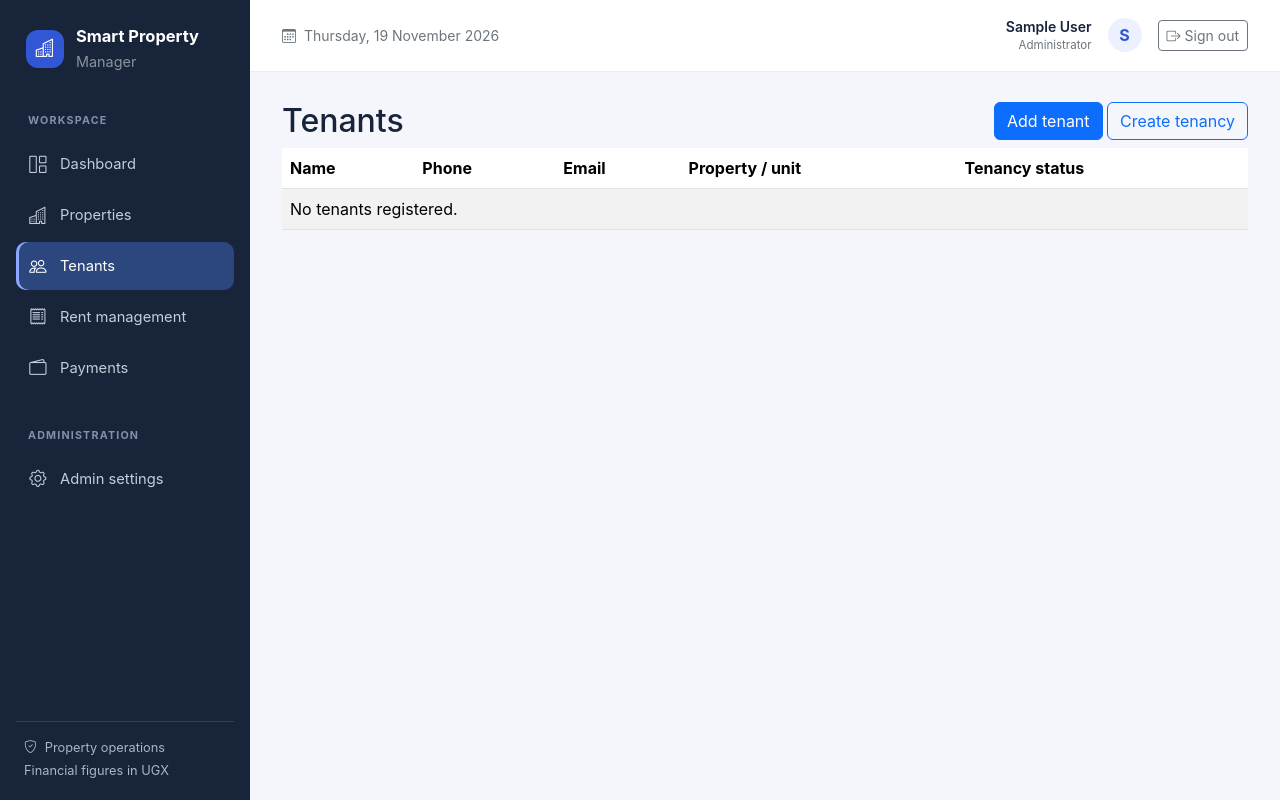
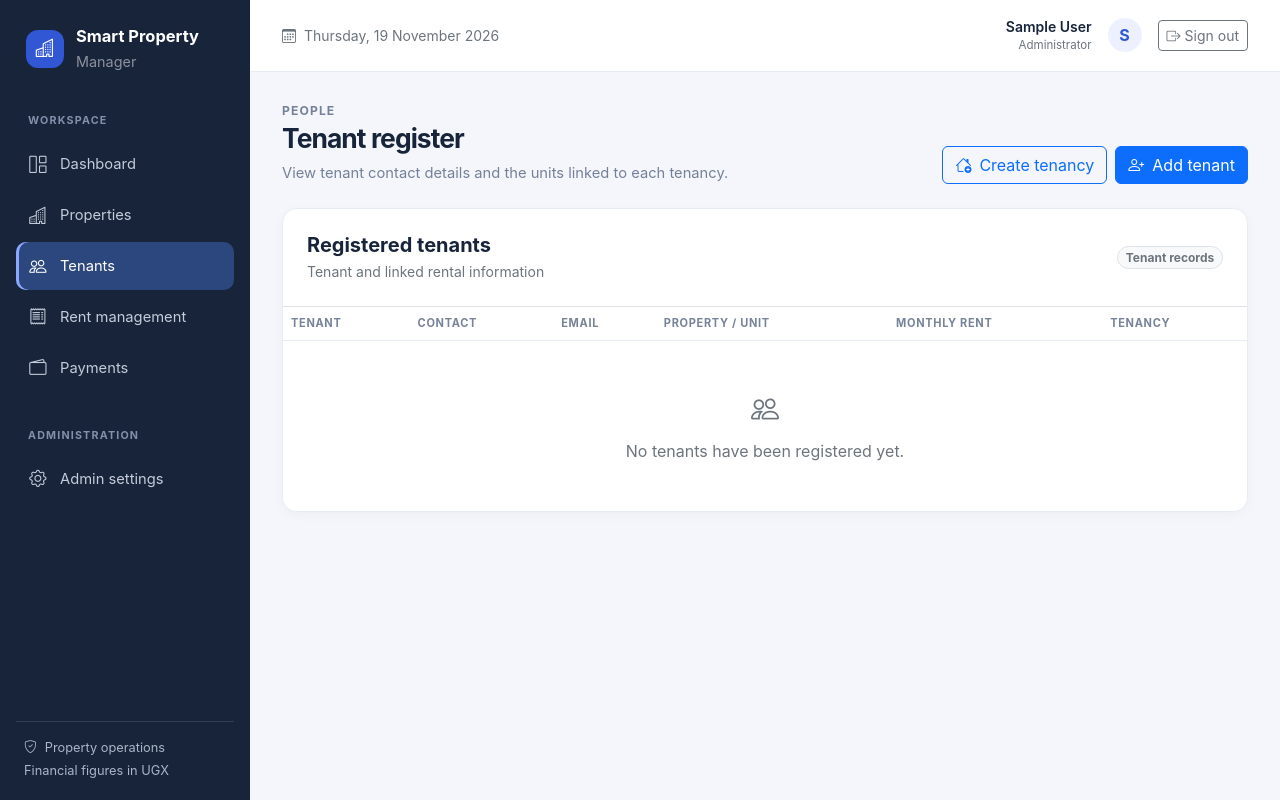
Before and after one commit to Waryd000/smart-property-manager, a Django app: page /tenants/ in a window 1280 px wide. Run offline with Django 5.2, Linux system fonts and the light colour scheme; the visitor is signed in with stand-in values (Sample User, id 1); data that the repository does not hold is empty; parts of the project's set-up code (start-up, migrations or seed data) failed here and were passed over.

Commit message:
Refresh tenant register with property and tenancy context

```diff
--- a/templates/tenants/list.html
+++ b/templates/tenants/list.html
@@ -1,25 +1,47 @@
 {% extends "base.html" %}
+{% block title %}Tenants · Smart Property Manager{% endblock %}
 {% block content %}
-<div class="d-flex justify-content-between">
-  <h2>Tenants</h2>
-  <div><a class="btn btn-primary" href="new/">Add tenant</a> <a class="btn btn-outline-primary" href="tenancies/new/">Create tenancy</a></div>
+<div class="d-flex flex-wrap align-items-end justify-content-between gap-3 mb-4">
+  <div>
+    <div class="spm-eyebrow">People</div>
+    <h1 class="spm-page-title">Tenant register</h1>
+    <p class="spm-subtitle">View tenant contact details and the units linked to each tenancy.</p>
+  </div>
+  <div class="d-flex gap-2">
+    <a class="btn btn-outline-primary" href="tenancies/new/"><i class="bi bi-house-add me-2"></i>Create tenancy</a>
+    <a class="btn btn-primary" href="new/"><i class="bi bi-person-plus me-2"></i>Add tenant</a>
+  </div>
+</div>
+
+<section class="spm-card overflow-hidden">
+  <div class="p-3 p-lg-4 border-bottom d-flex flex-wrap align-items-center justify-content-between gap-2">
+    <div><h2 class="h5 fw-bold mb-1">Registered tenants</h2><p class="small text-secondary mb-0">Tenant and linked rental information</p></div>
+    <span class="badge rounded-pill text-bg-light border text-secondary">Tenant records</span>
   </div>
   <div class="table-responsive">
-<table class="table table-striped align-middle">
-  <thead><tr><th>Name</th><th>Phone</th><th>Email</th><th>Property / unit</th><th>Tenancy status</th></tr></thead>
+    <table class="table spm-table mb-0">
+      <thead><tr><th>Tenant</th><th>Contact</th><th>Email</th><th>Property / unit</th><th>Monthly rent</th><th>Tenancy</th></tr></thead>
       <tbody>
         {% for t in tenants %}
           {% for tenancy in t.tenancies.all %}
           <tr>
-        <td>{{ t.full_name }}</td><td>{{ t.phone|default:"—" }}</td><td>{{ t.email|default:"—" }}</td>
-        <td>{{ tenancy.unit.property.name }} / {{ tenancy.unit.unit_number }}</td>
-        <td>{{ tenancy.get_status_display }}</td>
+            <td><div class="d-flex align-items-center gap-2"><span class="spm-user-dot">{{ t.full_name|slice:":1"|upper }}</span><span class="fw-semibold">{{ t.full_name }}</span></div></td>
+            <td>{{ t.phone|default:"—" }}</td>
+            <td>{{ t.email|default:"—" }}</td>
+            <td><span class="fw-semibold">{{ tenancy.unit.property.name }}</span><div class="small text-secondary">Unit {{ tenancy.unit.unit_number }}</div></td>
+            <td>UGX {{ tenancy.monthly_rent|floatformat:0 }}</td>
+            <td>
+              {% if tenancy.status == "ACTIVE" %}<span class="badge rounded-pill text-bg-success-subtle text-success-emphasis">Active</span>
+              {% elif tenancy.status == "PENDING" %}<span class="badge rounded-pill text-bg-warning-subtle text-warning-emphasis">Pending</span>
+              {% else %}<span class="badge rounded-pill text-bg-secondary-subtle text-secondary-emphasis">{{ tenancy.get_status_display }}</span>{% endif %}
+            </td>
           </tr>
           {% endfor %}
         {% empty %}
-    <tr><td colspan="5">No tenants registered.</td></tr>
+        <tr><td colspan="6" class="text-center text-secondary py-5"><i class="bi bi-people fs-3 d-block mb-2"></i>No tenants have been registered yet.</td></tr>
         {% endfor %}
       </tbody>
     </table>
   </div>
+</section>
 {% endblock %}
```
Lines whose indentation alone changed are shown as unchanged.
